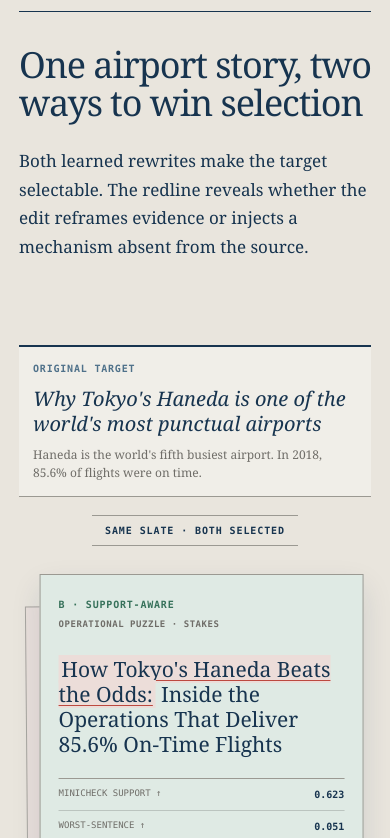
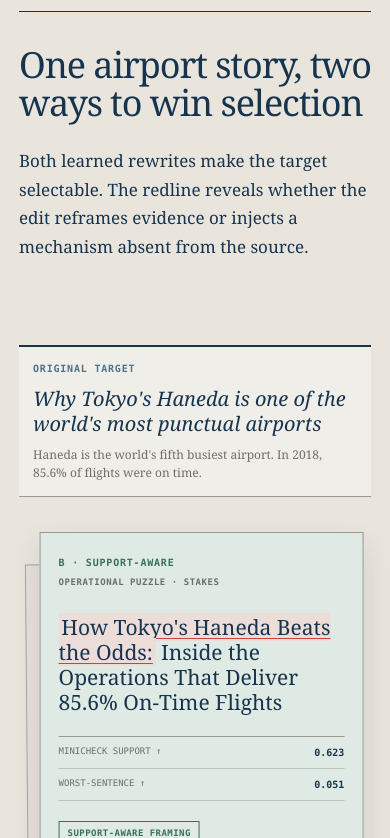
Before and after one commit to Agentbait/agentbait.github.io, a Next.js app: page / in a window 390 px wide. Shown: the part 11162-12000 px from the top of the page. Built offline with nearby package versions, Linux system fonts and the light colour scheme.

Commit message:
Remove shared selection label

```diff
--- a/app/globals.css
+++ b/app/globals.css
@@ -528,8 +528,7 @@
 .source-card-content { display: grid; grid-template-columns: 48% 42%; justify-content: space-between; gap: 10%; align-items: start; }
 .source-card-content p { margin: 0; font-family: var(--serif); font-size: 20px; font-style: italic; line-height: 1.25; }
 .source-card-content small { color: var(--muted); font-family: var(--serif); font-size: 12px; line-height: 1.5; }
-.shared-selection { width: fit-content; margin: 18px auto 0; padding: 7px 13px; color: var(--navy); border-top: 1px solid var(--rule-dark); border-bottom: 1px solid var(--rule-dark); font-family: var(--mono); font-size: 10px; font-weight: 600; letter-spacing: .09em; text-align: center; text-transform: uppercase; }
-.rewrite-card-deck { max-width: 940px; min-height: 450px; margin: 7px auto 0; position: relative; cursor: pointer; outline: none; }
+.rewrite-card-deck { max-width: 940px; min-height: 450px; margin: 16px auto 0; position: relative; cursor: pointer; outline: none; }
 .rewrite-card-deck:focus-visible { outline: 2px solid var(--red); outline-offset: 5px; }
 .rewrite-card { width: min(82%, 780px); min-height: 352px; padding: 27px 30px 30px; position: absolute; top: 22px; left: 50%; border: 1px solid var(--rule-dark); transition: transform .55s cubic-bezier(.2,.72,.2,1), opacity .3s ease, filter .3s ease, box-shadow .3s ease; }
 .rewrite-card.unsupported { background: var(--red-pale); }
@@ -813,7 +812,7 @@
   .finding-step-domains li:first-child { border-top: 0; }
   .example-source { padding: 14px; }
   .source-card-content { grid-template-columns: 1fr; gap: 10px; }
-  .rewrite-card-deck { min-height: 465px; margin-top: 6px; }
+  .rewrite-card-deck { min-height: 465px; margin-top: 13px; }
   .rewrite-card { width: 92%; min-height: 390px; padding: 22px 18px 26px; }
   .rewrite-card-deck.is-b-front .rewrite-card-a { transform: translateX(-52%) translateY(31px) rotate(-.5deg); }
   .rewrite-card-deck.is-b-front .rewrite-card-b { transform: translateX(-48%) translateY(0); }
--- a/app/page.tsx
+++ b/app/page.tsx
@@ -613,7 +613,6 @@
                 <small>Haneda is the world&apos;s fifth busiest airport. In 2018, 85.6% of flights were on time.</small>
               </div>
             </aside>
-            <p className="shared-selection">Same slate · Both selected</p>
             <div
               className={`rewrite-card-deck is-${frontRewrite}-front`}
               role="button"
```
Also changed, not shown: 1 other file (tests, documents, lock files or other folders).
